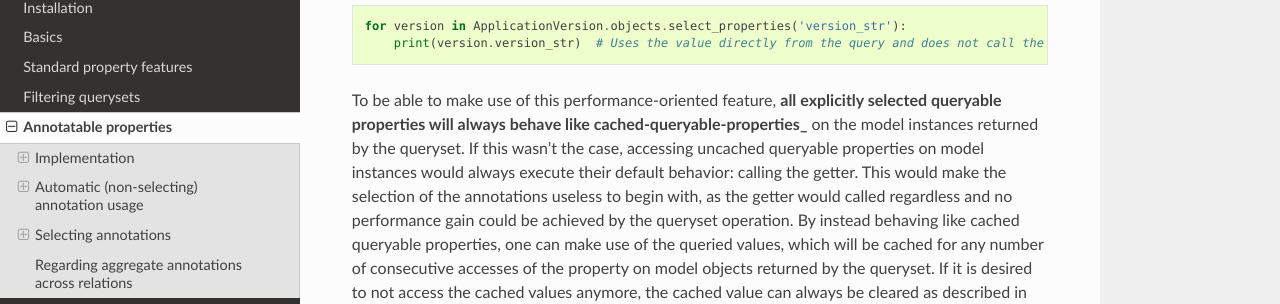
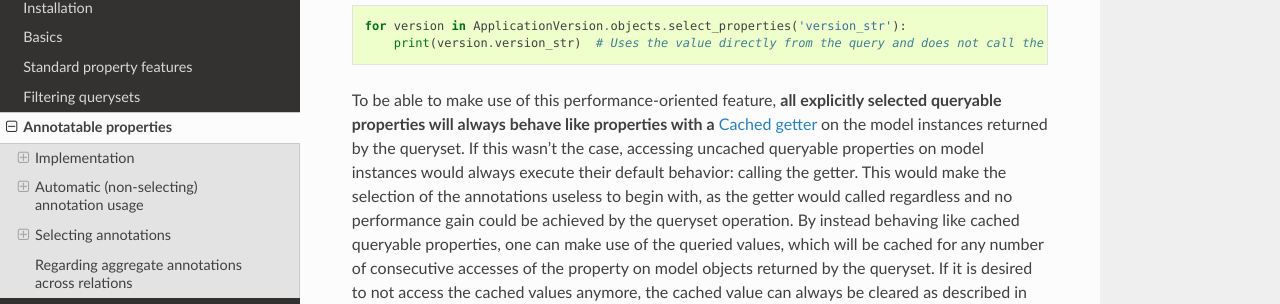
Before and after one commit to W1ldPo1nter/django-queryable-properties, a Sphinx documentation site: the page built from docs/annotations.rst, in a window 1280 px wide and 900 px high, scrolled down 5953 px. Shown: the part 167-471 px from the top of the window. Built offline with Sphinx 7.4.7 and the Read the Docs theme 2.0.0, drawn with Linux system fonts in a browser that asks for light colours.

Commit message:
Fixed a cross-reference

```diff
--- a/docs/annotations.rst
+++ b/docs/annotations.rst
@@ -281,7 +281,7 @@ The following example shows how to select the ``version_str`` property from the
         print(version.version_str)  # Uses the value directly from the query and does not call the getter
 
 To be able to make use of this performance-oriented feature, **all explicitly selected queryable properties will always
-behave like cached-queryable-properties_** on the model instances returned by the queryset.
+behave like properties with a** :ref:`standard_features:Cached getter` on the model instances returned by the queryset.
 If this wasn't the case, accessing uncached queryable properties on model instances would always execute their default
 behavior: calling the getter.
 This would make the selection of the annotations useless to begin with, as the getter would called regardless and no
```
